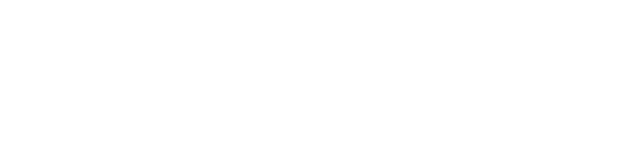
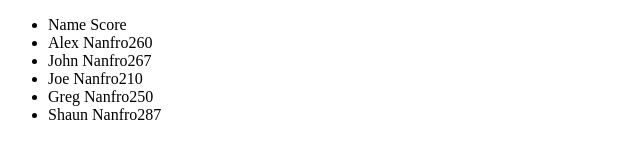
Before and after one commit to x4ndez/leaderboard, a plain HTML site: page index.html in a window 1280 px wide. Shown: the whole page, without its empty margins (0-640 px from the left). Drawn offline with Linux system fonts and the light colour scheme.

Commit message:
have a working admin score edit button

```diff
--- a/assets/js/script.js
+++ b/assets/js/script.js
@@ -0,0 +1,44 @@
+const s_lbContainer = document.querySelector("#lb-container");
+const s_lbList = document.querySelector("#lb-ul");
+
+let adminMode = 1;
+
+for (let i in users) {
+
+    const el_lbListItem = document.createElement("li");
+    const el_lbListName = document.createElement("span");
+    const el_lbListScore = document.createElement("span");
+
+    el_lbListName.textContent = users[i].fullName;
+    el_lbListScore.textContent = users[i].avgScore();
+    el_lbListScore.setAttribute("class", "user-score");
+
+    el_lbListItem.append(el_lbListName);
+    el_lbListItem.append(el_lbListScore);
+
+    s_lbList.append(el_lbListItem);
+
+
+}
+
+if (adminMode === 1) {
+
+    s_lbList.addEventListener("click", function (e) {
+
+        if (e.target.getAttribute("class").includes("user-score")) {
+
+            const el_lbInput = document.createElement("input");
+            el_lbInput.setAttribute("type", "text");
+            el_lbInput.setAttribute("value", e.target.textContent);
+
+            e.target.textContent = "";
+            e.target.append(el_lbInput);
+
+        }
+
+
+
+    });
+
+
+}
--- a/assets/js/users.js
+++ b/assets/js/users.js
@@ -26,4 +26,12 @@ class User {
 }
 
 
-let x = new User("Alex", "Nanfro", [250, 190, 360]);
+let users = [];
+
+users.push(new User("Alex", "Nanfro", [280, 170, 330]));
+users.push(new User("John", "Nanfro", [250, 190, 360]));
+users.push(new User("Joe", "Nanfro", [220, 150, 260]));
+users.push(new User("Greg", "Nanfro", [290, 195, 265]));
+users.push(new User("Shaun", "Nanfro", [310, 220, 330]));
+
+console.log(users);
--- a/index.html
+++ b/index.html
@@ -9,6 +9,23 @@
 
 <body>
 
+    <div id="lb-container">
+
+        <div>
+
+            <ul id="lb-ul">
+
+                <li>
+                    <span>Name</span>
+                    <span>Score</span>
+                </li>
+
+            </ul>
+
+        </div>
+
+    </div>
+
 
     <script src="./assets/js/users.js"></script>
     <script src="./assets/js/script.js"></script>
```
